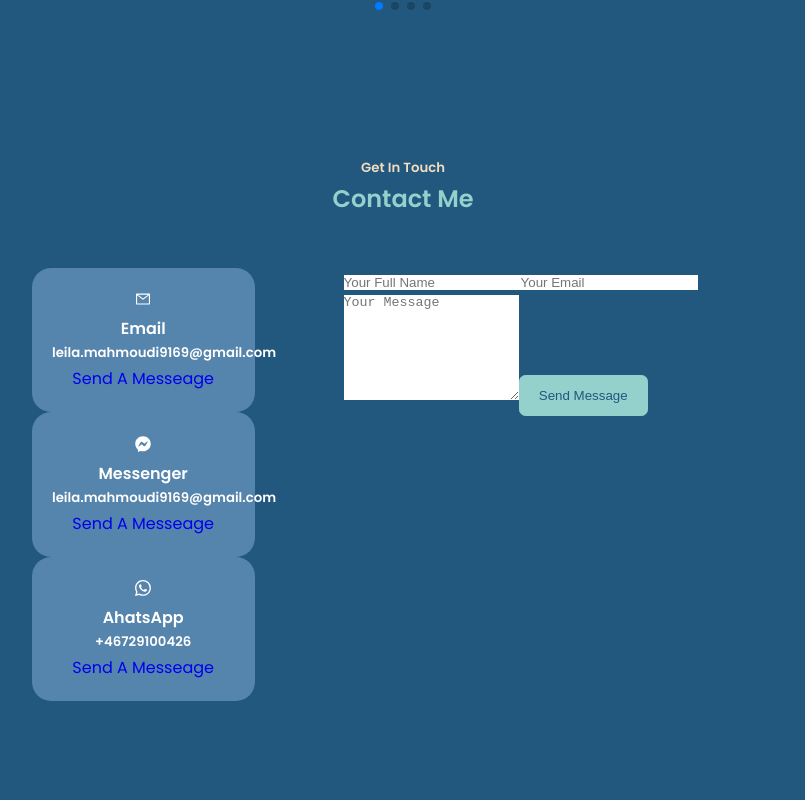
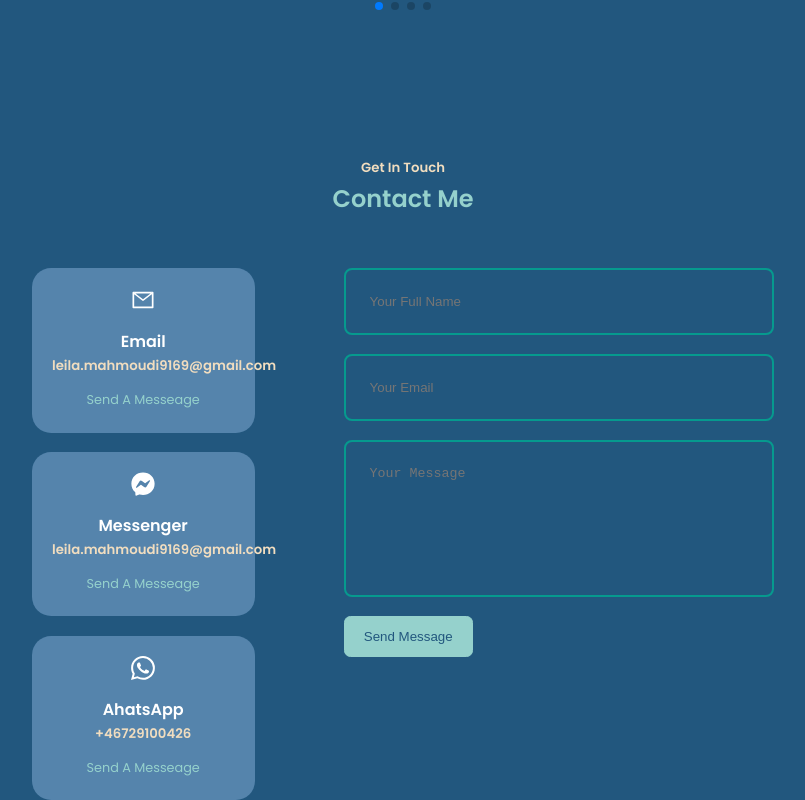
Before and after one commit to leilamahmoudi/portfolio-react-typescript-, a React (Create React App) app: page / in a window 1280 px wide. Shown: the part 4647-5447 px from the top of the page, without its empty margins (237-1042 px from the left). Before the commit the page ends 5348 px from the top, so only its background shows below. Built offline with nearby package versions, Linux system fonts and the light colour scheme; a web font is replaced by a local one.

Commit message:
added some css to form

```diff
--- a/src/components/contact/Contact.tsx
+++ b/src/components/contact/Contact.tsx
@@ -13,31 +13,37 @@
       <div className="container contact__container">
         <div className="contact__options">
           <article className="contact__option">
-            <AiOutlineMail />
+            <AiOutlineMail className="contact__option-icon" />
             <h4>Email</h4>
             <h5>leila.mahmoudi9169@gmail.com</h5>
-            <a href="mailto:leila.mahmoudi9169@gmail.com" target="_blank">
+            <a
+              href="mailto:leila.mahmoudi9169@gmail.com"
+              target="_blank"
+              className="link"
+            >
               Send A Messeage
             </a>
           </article>
           <article className="contact__option">
-            <FaFacebookMessenger />
+            <FaFacebookMessenger className="contact__option-icon" />
             <h4>Messenger</h4>
             <h5>leila.mahmoudi9169@gmail.com</h5>
             <a
               href="https://www.facebook.com/leila.mahmoudi.7739"
               target="_blank"
+              className="link"
             >
               Send A Messeage
             </a>
           </article>
           <article className="contact__option">
-            <BsWhatsapp />
+            <BsWhatsapp className="contact__option-icon" />
             <h4>AhatsApp</h4>
             <h5>+46729100426</h5>
             <a
               href="https://whatsapp.com/send?phone=+46729100426"
               target="_blank"
+              className="link"
             >
               Send A Messeage
             </a>
--- a/src/components/contact/contact.css
+++ b/src/components/contact/contact.css
@@ -7,7 +7,7 @@
 .contact__options {
   display: flex;
   flex-direction: column;
-  gap: 1, 2rem;
+  gap: 1.2rem;
 }
 .contact__option {
   background: var(--color-bg-variant);
@@ -17,3 +17,42 @@
   border: 1px solid transparent;
   transform: var(--transition);
 }
+.contact__option {
+  background: var(--color-bg-variant);
+  padding: 1.2rem;
+  border-radius: 1.2rem;
+  text-align: center;
+  border: 1px solid transparent;
+  transform: var(--transition);
+}
+.contact__option:hover {
+  background: transparent;
+  border-color: var(--color-primary-variant);
+}
+.contact__option-icon {
+  font-size: 1.5rem;
+  margin-bottom: 0.5rem;
+}
+.contact__option a {
+  margin-top: 0.7rem;
+  display: inline-block;
+  font-size: 0.8rem;
+}
+.contact__option h5 {
+  color: var(--color-light);
+}
+form {
+  display: flex;
+  flex-direction: column;
+  gap: 1.2rem;
+}
+input,
+textarea {
+  width: 100%;
+  padding: 1.5rem;
+  border-radius: 0.5rem;
+  background: transparent;
+  border: 2px solid var(--color-primary-variant);
+  resize: none;
+  color: var(--color-white);
+}
```
